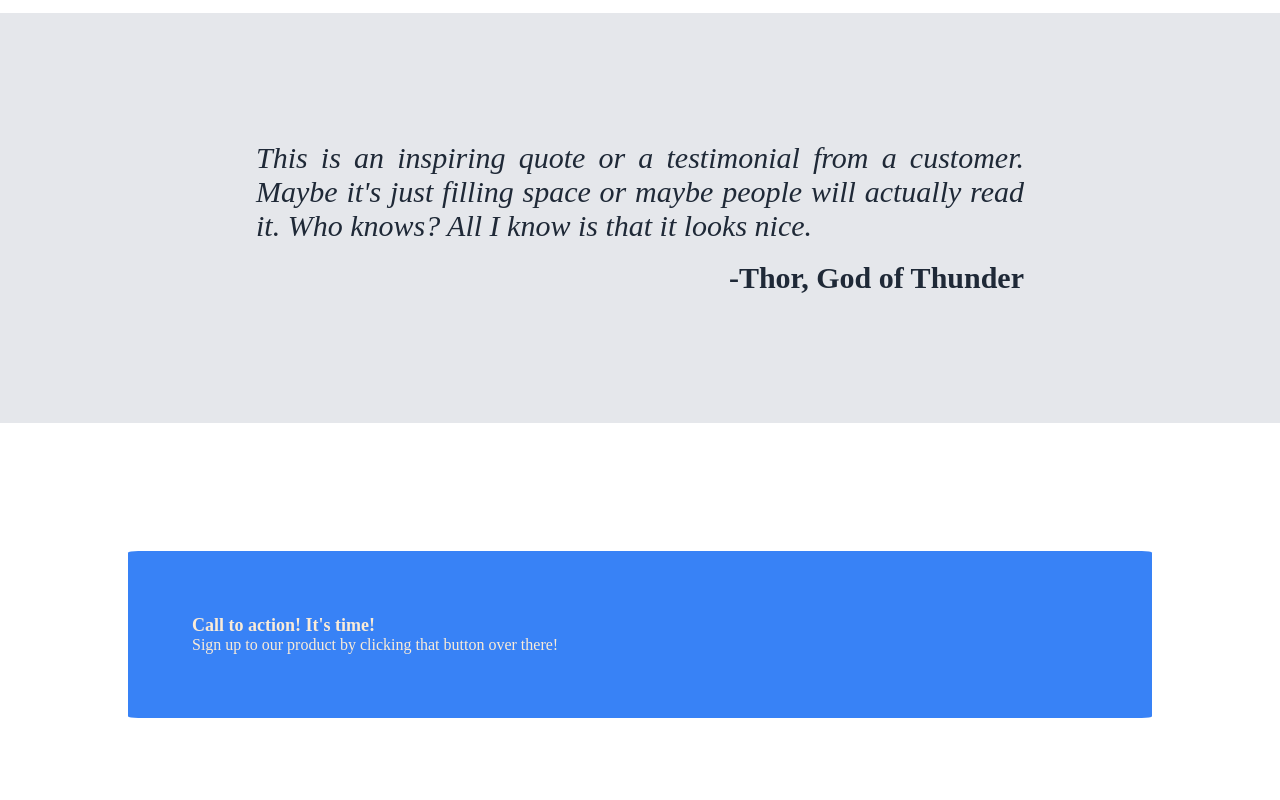
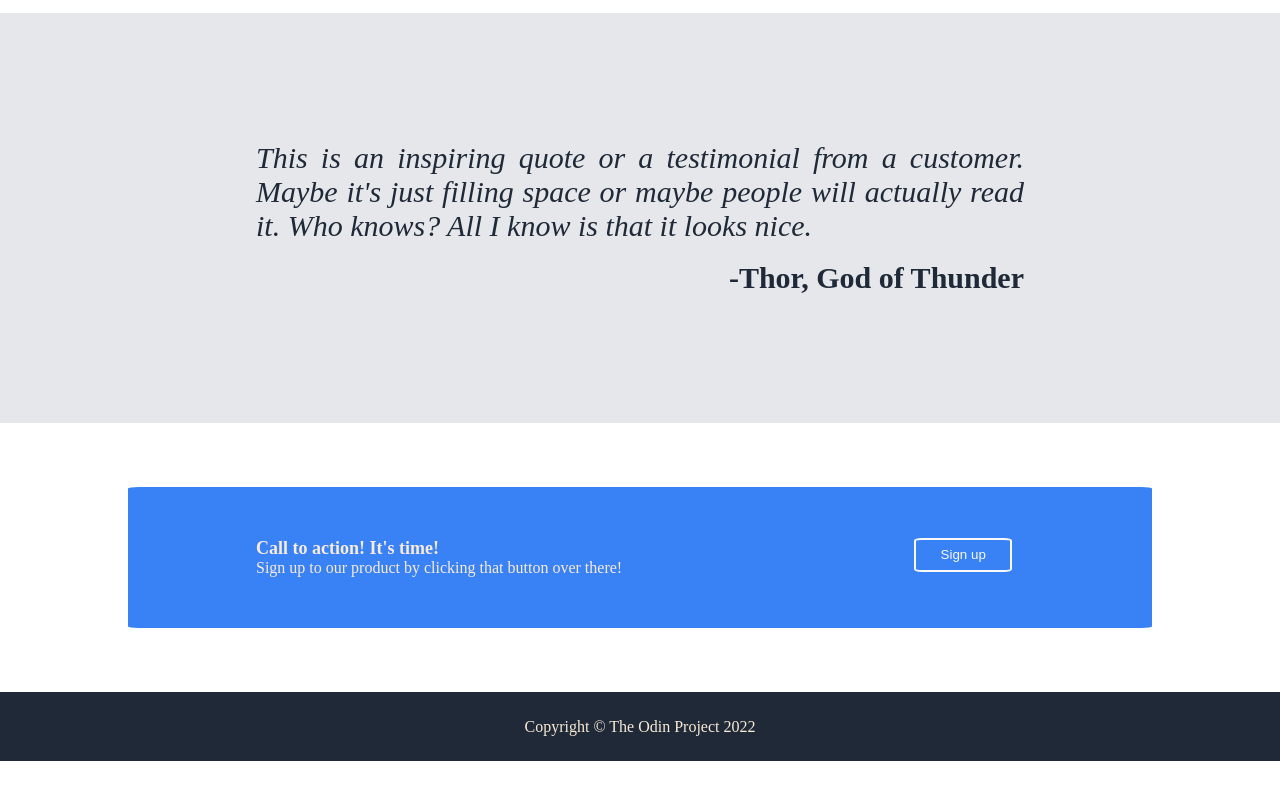
Before and after one commit to kev-miles/Odin-Project, a plain HTML site: page Non-responsive Landing Page/index.html in a window 1280 px wide. Shown: the part 936-1736 px from the top of the page. After the commit the page ends 1697 px from the top, so only its background shows below. Drawn offline with Linux system fonts and the light colour scheme.

Commit message:
content complete

```diff
--- a/LandingPageExample/css/styles.css
+++ b/Non-responsive Landing Page/css/styles.css
@@ -47,13 +47,22 @@ body {
 }
 
 .call-to-action{
-    margin: 10% 10% 10% 10%;
-    padding: 5%;
+    margin: 5% 10%;
+    padding: 4% 10%;
+    gap: 38%;
     background-color: #3882F6;
     display: flex;
     flex-direction: row;
     border-style: none;
     border-radius: 1%;
+}
+
+.footer {
+    margin: 0%;
+    height: 20%;
+    padding: 2% 0%;
+    width: 100%;
+    background-color: #1F2937;
 }
 
 .secondary-text{
@@ -167,3 +176,16 @@ body {
     text-align: center;
     background-color: #3882F6;
 }
+
+.cta-button{
+    position: relative;
+    padding: 15% 50%;
+    width: max-content;
+    height: max-content;
+    border-style: solid;
+    border-radius: 8%;
+    border-color: #F9FAF8;
+    text-align: center;
+    color: #F9FAF8;
+    background-color: transparent;
+}
--- a/LandingPageExample/index.html
+++ b/Non-responsive Landing Page/index.html
@@ -82,8 +82,13 @@
             <p>Sign up to our product by clicking that button over there!</p>
         </div>
         <div>
+            <button class="cta-button">Sign up</button>
+        </div>
+    </div>
 
-        </div>
+    <div class="footer">
+        <p style="text-align: center; font-weight: lighter;">
+            Copyright &copy The Odin Project 2022</p>
     </div>
 </body>
 
```
Also changed, not shown: Non-responsive Landing Page/images/dog.jpg (renamed from LandingPageExample/images/dog.jpg), Non-responsive Landing Page/pages/about.html (renamed from LandingPageExample/pages/about.html), 4 other files.
